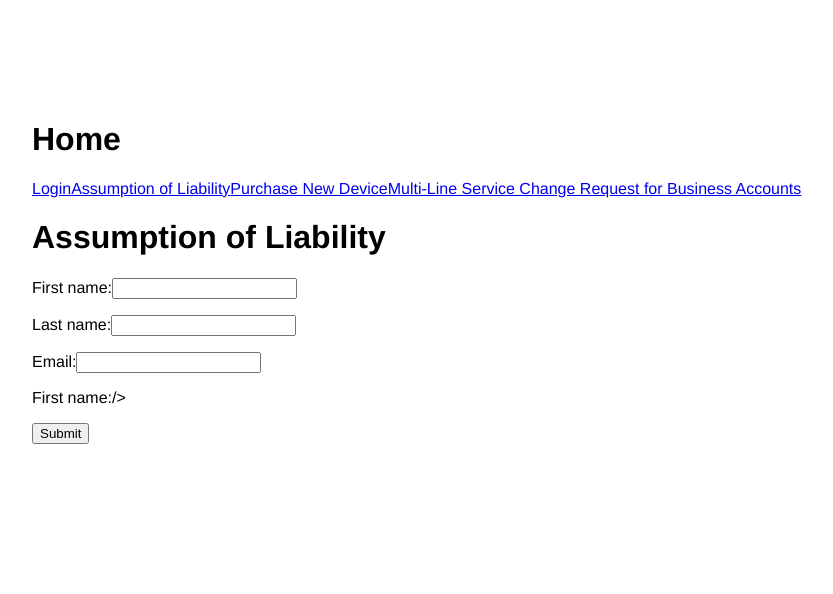
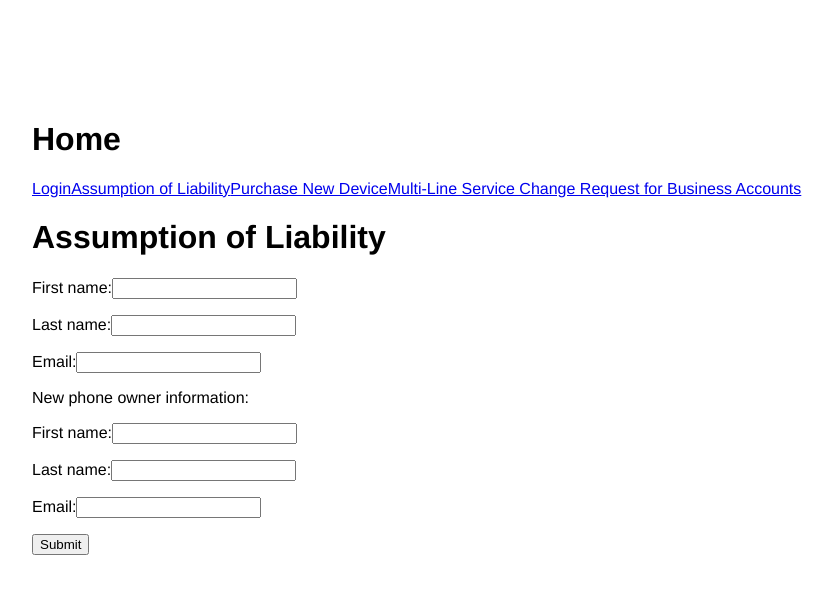
Before and after one commit to docusign/sample-app-mytelecom-nodejs, a React (Create React App) app in the folder client/: page /assumption-of-liability in a window 1280 px wide. Shown: the top 594 px of the page, without its empty margins (68-901 px from the left). Built offline with nearby package versions, Linux system fonts and the light colour scheme.

Commit message:
assume liability form

```diff
--- a/client/src/assets/Text.json
+++ b/client/src/assets/Text.json
@@ -22,6 +22,7 @@
         "firstName": "First name:",
         "lastName": "Last name:",
         "fullName": "Name",
+        "newPhoneOwnerInfo": "New phone owner information:",
         "email": "Email:",
         "countryCode": "Country code",
         "phoneNumber": "Phone number",
--- a/client/src/components/Form.js
+++ b/client/src/components/Form.js
@@ -187,10 +187,54 @@ function Form({ includePhone, onSubmit, phonePurchase, assumptionLiability }) {
 
       {assumptionLiability && (
         <>
+        <label>{text.formLabels.newPhoneOwnerInfo}</label>
+        <p></p>
         <label>{text.formLabels.firstName}</label>
+        <input
+        type="text"
+        {...register("recipientFirstName", {
+          required: {
+            value: true,
+            message: text.formLabels.requiredFieldError,
+          },
+          maxLength: { value: 30, message: text.formLabels.inputTooLongError },
+        })}
+      />
+        <p></p>
+        <label>{text.formLabels.lastName}</label>
+        <input
+        type="text"
+        {...register("recipientLastName", {
+          required: {
+            value: true,
+            message: text.formLabels.requiredFieldError,
+          },
+          maxLength: { value: 30, message: text.formLabels.inputTooLongError },
+        })}
+      />
+        <p></p>
+        <label>{text.formLabels.email}</label>
+        <input
+        type="text"
+        {...register("signerEmail", {
+          required: {
+            value: true,
+            message: text.formLabels.requiredFieldError,
+          },
+          pattern: {
+            value:
+              /^(([^<>()[\]\\.,;:\s@"]+(\.[^<>()[\]\\.,;:\s@"]+)*)|(".+"))@((\[[0-9]{1,3}\.[0-9]{1,3}\.[0-9]{1,3}\.[0-9]{1,3}\])|(([a-zA-Z\-0-9]+\.)+[a-zA-Z]{2,}))$/,
+            message: text.formLabels.invalidEmailFormatError,
+          },
+        })}
+      />
+      <ErrorMessage
+        errors={errors}
+        name="signerEmail"
+        as={<ErrorMessageContainer />}
+      />
         </>
       )}
-      />
       <p></p>
 
       <input type="submit" value={text.formLabels.buttonName} />
```
